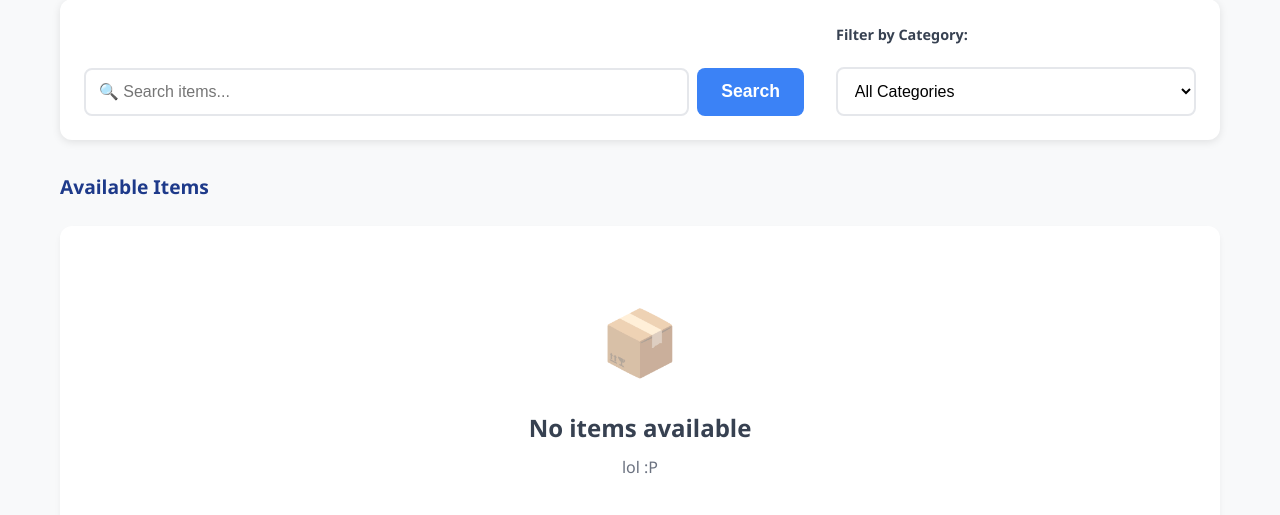
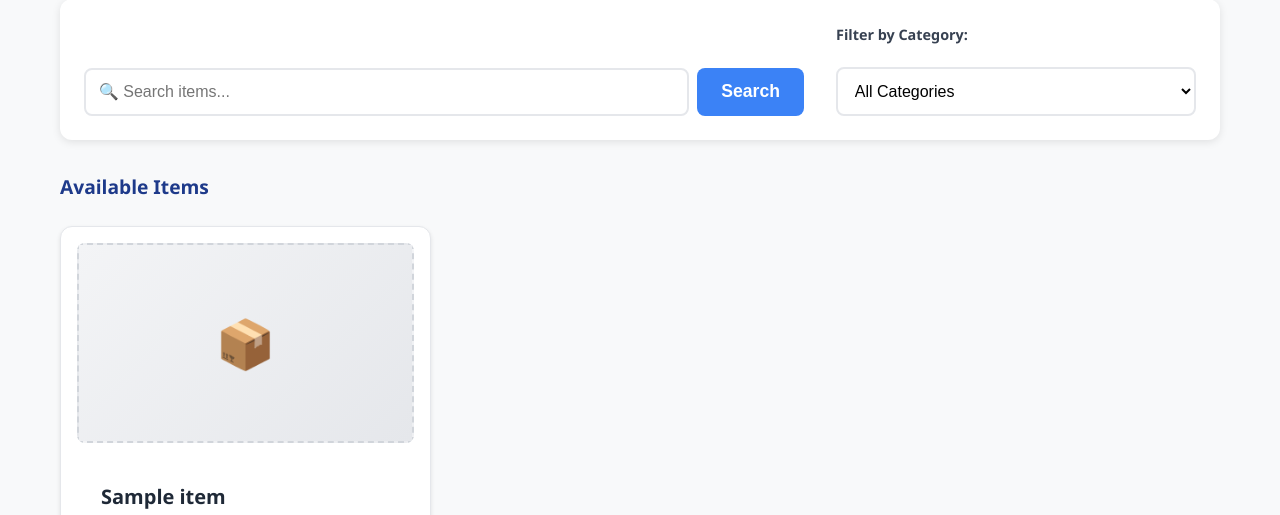
Before and after one commit to wafwafiq/G10_ReVibe, a Flask app: page /catalog in a window 1280 px wide. Shown: the part 201-716 px from the top of the page. Run offline with Flask 3, Linux system fonts and the light colour scheme; a user stored in the database is signed in; tables that the repository leaves empty hold one stand-in row (values such as "Sample post"); parts of the project's set-up code (start-up, migrations or seed data) failed here and were passed over.

Commit message:
added post functionality

```diff
--- a/website/__init__.py
+++ b/website/__init__.py
@@ -1,6 +1,7 @@
 from flask import Flask
 from flask_sqlalchemy import SQLAlchemy
 from flask_login import LoginManager
+import os
 db = SQLAlchemy()
 login_manager = LoginManager()
 
@@ -9,6 +10,8 @@ def create_app():
 
     app.config['SQLALCHEMY_DATABASE_URI'] = 'mysql+pymysql://root:ogezuJ4qNR7Jk9Mb@localhost:3306/revibe'
     app.config['SQLALCHEMY_TRACK_MODIFICATIONS'] = False
+    app.config['UPLOAD_FOLDER'] = os.path.join('website', 'static', 'uploads')
+    os.makedirs(app.config['UPLOAD_FOLDER'], exist_ok=True) #code to put images into uploads file
     app.secret_key = "your_secret_key"
 
     db.init_app(app)
--- a/website/auth.py
+++ b/website/auth.py
@@ -74,4 +74,4 @@ def login():
 def logout():
     logout_user()
     flash("Logged out successfully", category="success")
-    return redirect(url_for('views.home'))
+    return redirect(url_for('auth.login'))
--- a/website/templates/catalog.html
+++ b/website/templates/catalog.html
@@ -35,8 +35,13 @@
             {% if items %}
                 {% for item in items %}
                 <div class="item-card">
-                    <div class="item-image">
+                    <div class="item-image"> <!-- image placeholder -->
+                         {% if item.image_filename %}
+                         <img src="{{ url_for('static', filename='uploads/' + item.image_filename) }}"
+                            alt="{{ item.title }}" class="item-img">
+                    {% else %}
                         <div class="image-placeholder">📦</div>
+                    {% endif %}
                     </div>
                     <div class="item-info">
                         <h3 class="item-title">{{ item.title }}</h3>
--- a/website/templates/post_creation.html
+++ b/website/templates/post_creation.html
@@ -98,7 +98,7 @@
                     <option value="">Select condition</option>
                     <option value="new">✨ New - Brand new, unused, with original packaging</option>
                     <option value="good">👍 Good - Used but well maintained, minor wear</option>
-                    <option value="fair">⚠️ Fair - Shows signs of use, may have defects</option>
+                    <option value="refurbished">⚠️ refurbished - Shows signs of use, may have defects</option>
                 </select>
             </div>
         </div>
--- a/website/views.py
+++ b/website/views.py
@@ -1,6 +1,9 @@
-from flask import Blueprint, render_template , request
+from flask import Blueprint, render_template , request, redirect, url_for, current_app
 from flask_login import login_required, current_user
-from .models import User
+from .models import User, Item #import item db
+from . import db
+import os
+import uuid
 
 views = Blueprint('views', __name__)
 
@@ -9,15 +12,44 @@ views = Blueprint('views', __name__)
 def home():
     return render_template('main.html')
 
-@views.route('/posts')
+@views.route('/posts', methods=['GET','POST'])
 @login_required
 def posts():
+    if request.method == 'POST': #added code for item input
+        image = request.files['item_images']
+        title = request.form['item_title']
+        description = request.form['item_description']
+        price = request.form['item_price']
+        category = request.form['item_category']
+        condition = request.form['item_condition']
+        location = request.form['item_location']
+
+        _, ext = os.path.splitext(image.filename) #keeps file extension
+        filename = str(uuid.uuid4()) + ext #creates unique file name
+        image.save(os.path.join(current_app.config['UPLOAD_FOLDER'], filename)) #code to save images to uploads folder
+
+        new_item = Item(
+            title = title,
+            description = description,
+            price = float(price),
+            category = category,
+            item_condition = condition,
+            location = location,
+            seller_id = current_user.user_id
+        ) #item data creation
+        db.session.add(new_item)
+        db.session.commit() #saved item data to database
+
+        return redirect(url_for('views.catalog'))
+
+
     return render_template('post_creation.html')
 
-@views.route('/catalog')
+@views.route('/catalog', methods=['GET','POST'])
 @login_required
 def catalog():
-    return render_template('catalog.html')
+    items = Item.query.all()
+    return render_template('catalog.html', items=items)
 
 @views.route('/map')
 @login_required
@@ -29,7 +61,7 @@ def map():
 def chats():
     return render_template('chatlog.html')
 
-@views.route('/settings')
+@views.route('/settings', methods=['GET','POST'])
 @login_required
 def settings():
     return render_template('settings.html')
```
Also changed, not shown: website/models.py (+21 -3 lines), website/static/uploads/5c61ce74-fa97-47d9-9be4-70470bfdc2e8.png (added), website/static/uploads/7f21aee6-bcdf-4248-9b5c-06da1748ada1.png (added), website/static/uploads/81130e38-1b79-45be-abb7-c620344f5823.png (added), website/static/uploads/cfebbafd-82de-48e7-b1dd-1fbfd63043d5.png (added).
